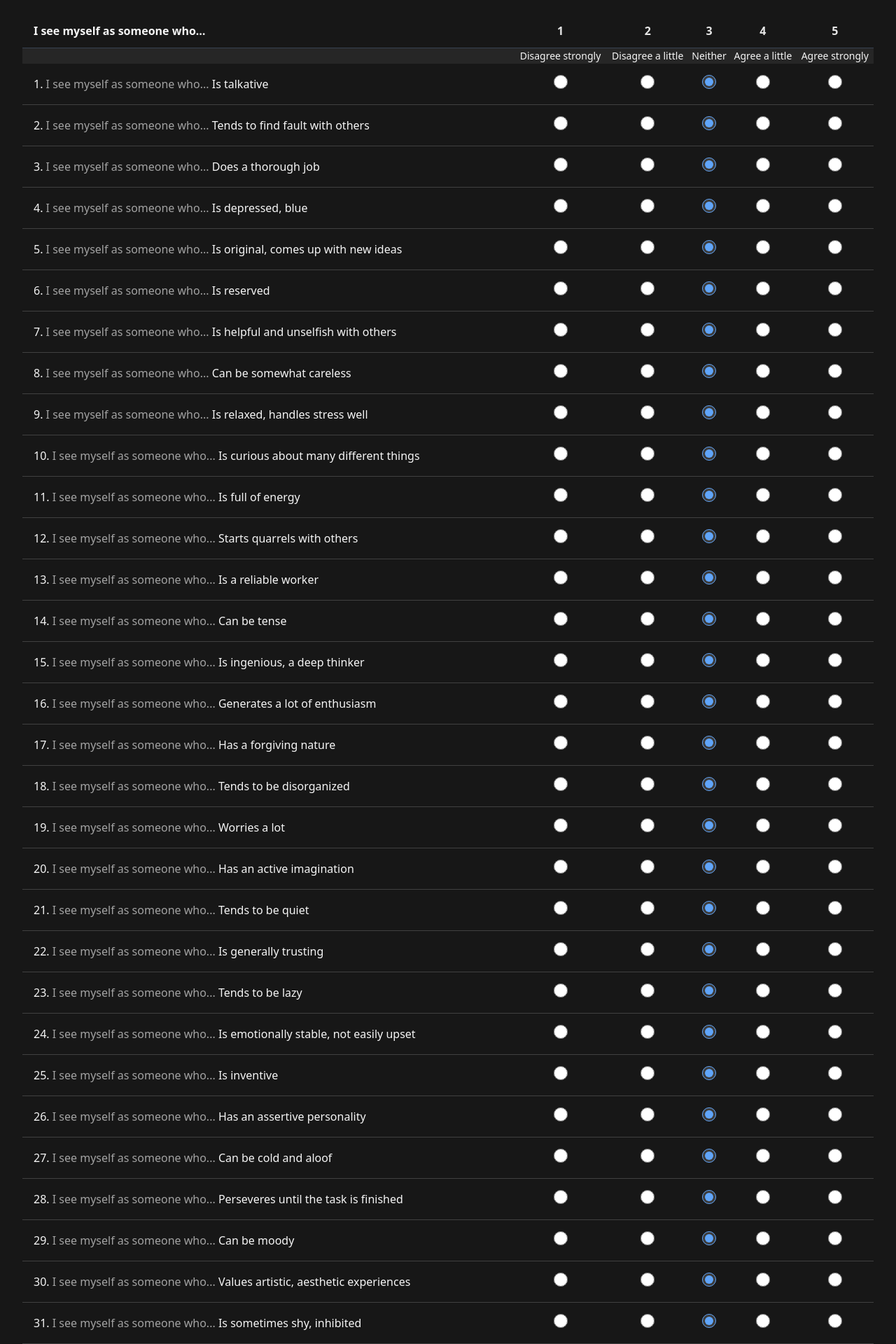
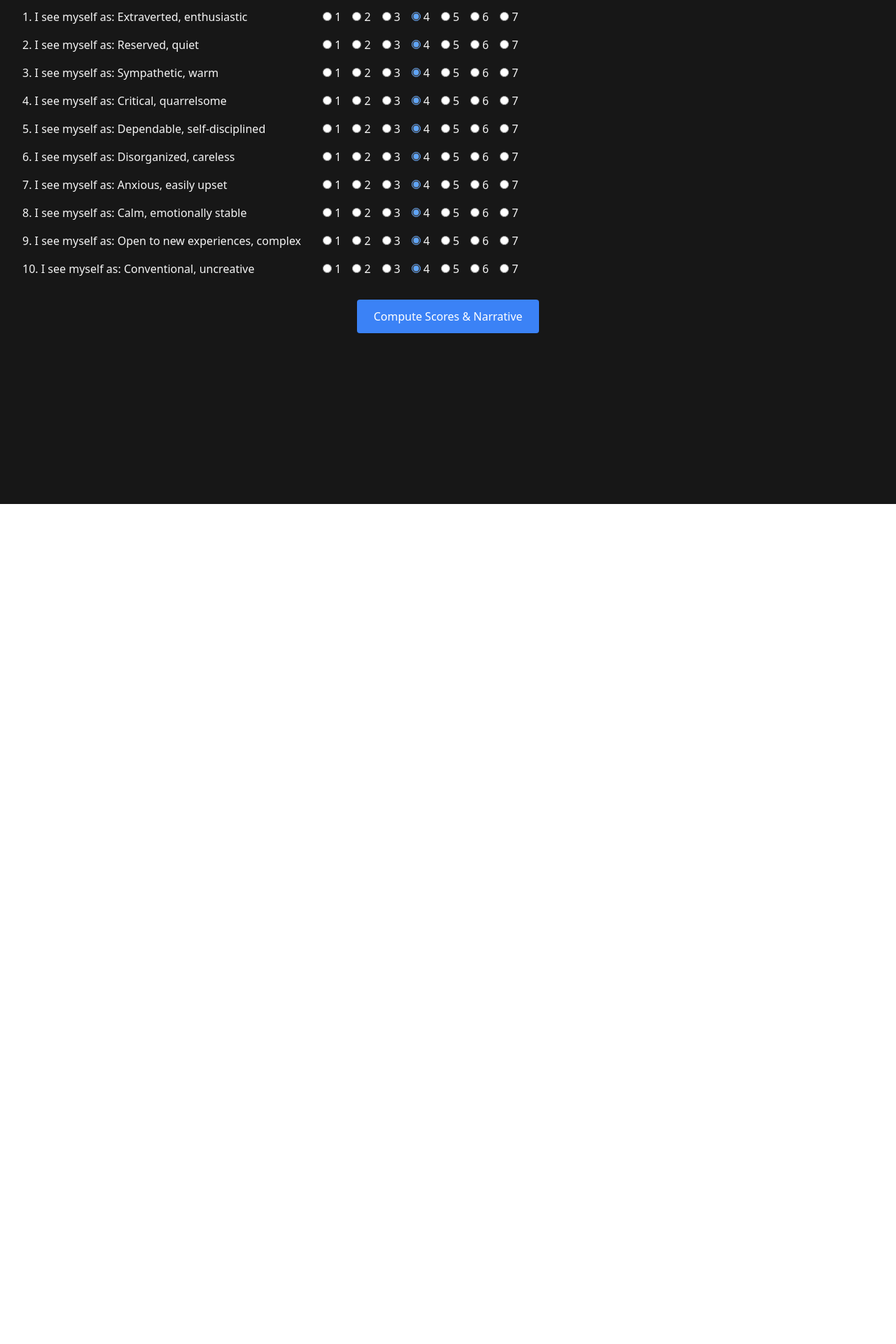
Before and after one commit to mannan7/bfi10-app, a React (Create React App) app: page / in a window 1280 px wide. Shown: the part 80-2000 px from the top of the page at 70% size. After the commit the page ends 800 px from the top, so only its background shows below. Built offline with nearby package versions, Linux system fonts and the light colour scheme.

Commit message:
TIPI Test

```diff
--- a/src/BFI10App.jsx
+++ b/src/BFI10App.jsx
@@ -1,180 +1,223 @@
 import React, { useState } from "react";
 
+// Ten-Item Personality Inventory (TIPI) items (Gosling et al., 2003)
 const questions = [
-  "Is talkative",
-  "Tends to find fault with others",
-  "Does a thorough job",
-  "Is depressed, blue",
-  "Is original, comes up with new ideas",
-  "Is reserved",
-  "Is helpful and unselfish with others",
-  "Can be somewhat careless",
-  "Is relaxed, handles stress well",
-  "Is curious about many different things",
-  "Is full of energy",
-  "Starts quarrels with others",
-  "Is a reliable worker",
-  "Can be tense",
-  "Is ingenious, a deep thinker",
-  "Generates a lot of enthusiasm",
-  "Has a forgiving nature",
-  "Tends to be disorganized",
-  "Worries a lot",
-  "Has an active imagination",
-  "Tends to be quiet",
-  "Is generally trusting",
-  "Tends to be lazy",
-  "Is emotionally stable, not easily upset",
-  "Is inventive",
-  "Has an assertive personality",
-  "Can be cold and aloof",
-  "Perseveres until the task is finished",
-  "Can be moody",
-  "Values artistic, aesthetic experiences",
-  "Is sometimes shy, inhibited",
-  "Is considerate and kind to almost everyone",
-  "Does things efficiently",
-  "Remains calm in tense situations",
-  "Prefers work that is routine",
-  "Is outgoing, sociable",
-  "Is sometimes rude to others",
-  "Makes plans and follows through with them",
-  "Gets nervous easily",
-  "Likes to reflect, play with ideas",
-  "Has few artistic interests",
-  "Likes to cooperate with others",
-  "Is easily distracted",
-  "Is sophisticated in art, music, or literature"
+  { text: "Extraverted, enthusiastic", trait: "Extraversion", reversed: false },
+  { text: "Reserved, quiet", trait: "Extraversion", reversed: true },
+  { text: "Sympathetic, warm", trait: "Agreeableness", reversed: false },
+  { text: "Critical, quarrelsome", trait: "Agreeableness", reversed: true },
+  { text: "Dependable, self-disciplined", trait: "Conscientiousness", reversed: false },
+  { text: "Disorganized, careless", trait: "Conscientiousness", reversed: true },
+  { text: "Anxious, easily upset", trait: "Emotional Stability", reversed: true },
+  { text: "Calm, emotionally stable", trait: "Emotional Stability", reversed: false },
+  { text: "Open to new experiences, complex", trait: "Openness", reversed: false },
+  { text: "Conventional, uncreative", trait: "Openness", reversed: true }
 ];
 
-const reverseScore = (val) => 6 - val;
+// Reverse-scoring function (scale 1-7)
+const reverseScore = (val) => 8 - val;
 
-const scoringMap = {
-  Extraversion: [
-    [1, false], [6, true], [11, false], [16, false], [21, true], [26, false], [31, true], [36, false]
-  ],
-  Agreeableness: [
-    [2, true], [7, false], [12, true], [17, false], [22, false], [27, true], [32, false], [37, true], [42, false]
-  ],
-  Conscientiousness: [
-    [3, false], [8, true], [13, false], [18, true], [23, true], [28, false], [33, false], [38, false], [43, true]
-  ],
-  Neuroticism: [
-    [4, false], [9, true], [14, false], [19, false], [24, true], [29, false], [34, true], [39, false]
-  ],
-  Openness: [
-    [5, false], [10, false], [15, false], [20, false], [25, false], [30, false], [35, true], [40, false], [41, true], [44, false]
-  ]
+// Narrative templates enriched with examples and entertainment counterparts
+const narrativeTemplates = {
+  Extraversion: {
+    high: {
+      text: "You are sociable, assertive, talkative, and active (extraverted and enthusiastic).",
+      example: "You organized a lively group discussion and effortlessly engaged everyone.",
+      character: "Tony Stark (Iron Man)"
+    },
+    moderatelyHigh: {
+      text: "You are generally sociable and energetic, though sometimes reserved.",
+      example: "You join parties and chat, but occasionally take a step back to observe.",
+      character: "Peter Quill (Star-Lord)"
+    },
+    moderatelyLow: {
+      text: "You show some sociability but often prefer quieter activities.",
+      example: "You enjoy small gatherings and one-on-one conversations over big crowds.",
+      character: "Bilbo Baggins"
+    },
+    low: {
+      text: "You tend to be reserved, quiet, and introspective.",
+      example: "You often stay silent at social events, preferring to listen and reflect.",
+      character: "Bruce Wayne (Batman)"
+    }
+  },
+  Agreeableness: {
+    high: {
+      text: "You are trusting, generous, sympathetic, and cooperative (sympathetic and warm).",
+      example: "You volunteered to help a friend move without hesitation.",
+      character: "Samwise Gamgee"
+    },
+    moderatelyHigh: {
+      text: "You’re mostly warm and cooperative, but can critically appraise when needed.",
+      example: "You offer support but speak up if you notice a mistake in the plan.",
+      character: "Hermione Granger"
+    },
+    moderatelyLow: {
+      text: "You balance kindness with a tendency to point out faults.",
+      example: "You help colleagues but don’t shy away from constructive feedback.",
+      character: "Tyrion Lannister"
+    },
+    low: {
+      text: "You may be critical, quarrelsome, and competitive.",
+      example: "You frequently challenge others’ ideas during debates.",
+      character: "Dr. Gregory House"
+    }
+  },
+  Conscientiousness: {
+    high: {
+      text: "You are organized, hardworking, responsible, and self-disciplined (dependable).",
+      example: "You created a detailed schedule and followed it meticulously.",
+      character: "Hermione Granger"
+    },
+    moderatelyHigh: {
+      text: "You’re usually reliable and organized, with occasional spontaneity.",
+      example: "You prepare for deadlines but sometimes take breaks to improvise.",
+      character: "Indiana Jones"
+    },
+    moderatelyLow: {
+      text: "You plan ahead but sometimes act more impulsively or carelessly.",
+      example: "You set goals but occasionally rush tasks at the last minute.",
+      character: "Jack Sparrow"
+    },
+    low: {
+      text: "You may be disorganized, careless, and impulsive.",
+      example: "You often miss appointments and leave tasks unfinished.",
+      character: "Deadpool"
+    }
+  },
+  "Emotional Stability": {
+    high: {
+      text: "You are relaxed, confident, and emotionally stable (calm).",
+      example: "You remained composed during a crisis, making clear decisions.",
+      character: "Superman"
+    },
+    moderatelyHigh: {
+      text: "You tend to stay calm and confident but may occasionally feel stressed.",
+      example: "You handled a tight deadline well, with only brief moments of worry.",
+      character: "Katniss Everdeen"
+    },
+    moderatelyLow: {
+      text: "You manage stress fairly well but sometimes feel anxious or moody.",
+      example: "You completed most tasks under pressure but had moments of doubt.",
+      character: "Frodo Baggins"
+    },
+    low: {
+      text: "You may be anxious, moody, and easily upset.",
+      example: "You often react strongly to criticism and withdraw when upset.",
+      character: "Sheldon Cooper"
+    }
+  },
+  Openness: {
+    high: {
+      text: "You are curious, imaginative, reflective, and creative (open to new experiences).",
+      example: "You designed an original art project exploring abstract ideas.",
+      character: "Doctor Strange"
+    },
+    moderatelyHigh: {
+      text: "You enjoy new ideas and creativity, though you also value routine.",
+      example: "You try new recipes but still stick to your favorite meals regularly.",
+      character: "Alice (Alice in Wonderland)"
+    },
+    moderatelyLow: {
+      text: "You’re open to some new experiences but also prefer familiar approaches.",
+      example: "You read diverse genres but often return to your favorite authors.",
+      character: "Jim Halpert"
+    },
+    low: {
+      text: "You prefer conventional approaches and familiar experiences.",
+      example: "You follow established routines and avoid experimental ideas.",
+      character: "Darth Vader"
+    }
+  }
 };
 
+export default function BFI10App() {
+  const [responses, setResponses] = useState(Array(10).fill(4));
+  const [results, setResults] = useState(null);
 
-export default function BFI10App() {
-  const [responses, setResponses] = useState(Array(44).fill(3));
-  const [scores, setScores] = useState(null);
-  const [prompt, setPrompt] = useState("");
-
-  const handleChange = (questionIndex, value) => {
+  const handleChange = (index, value) => {
     const updated = [...responses];
-    updated[questionIndex] = value;
+    updated[index] = value;
     setResponses(updated);
   };
 
   const handleSubmit = () => {
-    const traitScores = {};
-    for (const [trait, items] of Object.entries(scoringMap)) {
-      const values = items.map(([qIndex, isReversed]) => {
-        const raw = responses[qIndex - 1]; // index is 1-based
-        return isReversed ? reverseScore(raw) : raw;
+    // Aggregate scores by trait
+    const traitScores = questions.reduce((acc, { trait }) => {
+      acc[trait] = [];
+      return acc;
+    }, {});
+    questions.forEach(({ trait, reversed }, idx) => {
+      const raw = responses[idx];
+      const score = reversed ? reverseScore(raw) : raw;
+      traitScores[trait].push(score);
     });
-      traitScores[trait] = values.reduce((a, b) => a + b, 0) / values.length;
-    }
 
-    setScores(traitScores);
+    // Compute mean scores
+    const finalScores = {};
+    Object.entries(traitScores).forEach(([trait, vals]) => {
+      finalScores[trait] = vals.reduce((sum, v) => sum + v, 0) / vals.length;
+    });
 
-    const promptText = `A user has completed the BFI-44 personality test.\n (Here's what each number mean: Disagree strongly- 1, Disagree a little- 2, Neither- 3, Agree a little- 4, Agree strongly- 5)\n Here are their responses:\n\n` +
-      responses.map((val, i) => `${i + 1}. ${questions[i]} – ${val}`).join("\n") +
-      `\n\nFinal trait scores (out of 5):\n` +
-      Object.entries(traitScores).map(([trait, score]) => `- ${trait}: ${score.toFixed(2)}`).join("\n") +
-      `\n\nMimic this user's personality in all future responses.`;
+    // Define thresholds
+    const lowThreshold = 4.0;
+    const highThreshold = 5.5;
+    const midThreshold = (lowThreshold + highThreshold) / 2;
 
-    setPrompt(promptText);
+    // Generate narrative based on thresholds
+    const narrative = {};
+    Object.entries(finalScores).forEach(([trait, score]) => {
+      let category;
+      if (score > highThreshold) category = 'high';
+      else if (score > midThreshold) category = 'moderatelyHigh';
+      else if (score >= lowThreshold) category = 'moderatelyLow';
+      else category = 'low';
+      narrative[trait] = narrativeTemplates[trait][category];
+    });
+
+    setResults({ scores: finalScores, narrative });
   };
 
-
   return (
-    <div className="min-h-screen bg-neutral-900 text-neutral-100 p-8 text-lg">
-      <h1 className="text-3xl font-bold mb-8 text-center">44 item Big-5 Personality Test</h1>
-
-      <div className="overflow-x-auto">
-        <table className="table-auto w-full text-base border-collapse">
-          <thead className="bg-neutral-900 text-neutral-100">
-            <tr className="border-b border-gray-700">
-              <th className="text-left px-4 py-3">I see myself as someone who…</th>
-              {[1, 2, 3, 4, 5].map((val) => (
-                <th key={val} className="px-4 py-3 text-center font-bold text-neutral-200">{val}</th>
-              ))}
-            </tr>
-            <tr className="text-sm text-neutral-100 bg-neutral-800 border-t border-neutral-700">
-              <td></td>
-              <td className="text-center">Disagree strongly</td>
-              <td className="text-center">Disagree a little</td>
-              <td className="text-center">Neither</td>
-              <td className="text-center">Agree a little</td>
-              <td className="text-center">Agree strongly</td>
-            </tr>
-          </thead>
-          <tbody>
-            {questions.map((q, i) => (
-              <tr key={i} className="border-b border-neutral-700 hover:bg-neutral-800">
-                <td className="px-4 py-4">
-                {i + 1}. <span className="text-neutral-400">I see myself as someone who...</span> {q}
-                </td>
-                {[1, 2, 3, 4, 5].map((val) => (
-                  <td key={val} className="text-center px-4 py-4">
+    <div className="min-h-screen bg-neutral-900 text-neutral-100 p-8">
+      <h1 className="text-3xl font-bold mb-6 text-center">Ten-item Big Five Personality Test (TIPI)</h1>
+      <div className="space-y-4">
+        {questions.map(({ text }, i) => (
+          <div key={i} className="flex items-center">
+            <span className="mr-4 w-1/3">{i+1}. I see myself as: {text}</span>
+            {[1,2,3,4,5,6,7].map(val => (
+              <label key={val} className="mx-2">
                 <input
                   type="radio"
                   name={`q${i}`}
                   value={val}
                   checked={responses[i] === val}
                   onChange={() => handleChange(i, val)}
-                    className="accent-blue-400 w-5 h-5"
+                  className="accent-blue-400"
                 />
-                  </td>
+                <span className="ml-1">{val}</span>
+              </label>
             ))}
-              </tr>
+          </div>
         ))}
-          </tbody>
-        </table>
       </div>
-
-      <div className="flex justify-center mt-10">
-        <button
-          onClick={handleSubmit}
-          className="bg-blue-500 hover:bg-blue-600 text-white px-8 py-3 rounded-lg text-lg"
-        >
-          Submit & Generate Prompt
+      <div className="flex justify-center mt-8">
+        <button onClick={handleSubmit} className="bg-blue-500 px-6 py-3 rounded text-white">
+          Compute Scores & Narrative
         </button>
       </div>
 
-      {scores && (
-        <div className="mt-10">
-          <h2 className="text-2xl font-semibold mb-2">Trait Scores</h2>
-          <ul className="list-disc list-inside text-lg">
-            {Object.entries(scores).map(([trait, val]) => (
-              <li key={trait}>{trait}: {val.toFixed(1)}</li>
+      {results && (
+        <div className="mt-8 space-y-8">
+          <h2 className="text-2xl font-semibold">Results</h2>
+          {Object.entries(results.scores).map(([trait, score]) => (
+            <div key={trait} className="bg-neutral-800 p-4 rounded">
+              <h3 className="text-xl mb-2">{trait}: {score.toFixed(2)}</h3>
+              <p>{results.narrative[trait].text}</p>
+              <p className="mt-1"><strong>Example:</strong> {results.narrative[trait].example}</p>
+              <p className="mt-1"><strong>Counterpart:</strong> {results.narrative[trait].character}</p>
+            </div>
           ))}
-          </ul>
-        </div>
-      )}
-
-      {prompt && (
-        <div className="mt-10">
-          <h2 className="text-2xl font-semibold mb-2">Generated Prompt</h2>
-          <textarea
-            readOnly
-            value={prompt}
-            className="w-full h-80 bg-gray-800 border border-gray-600 p-4 rounded-lg text-white font-mono"
-          />
         </div>
       )}
     </div>
```
Lines whose indentation alone changed are shown as unchanged.
